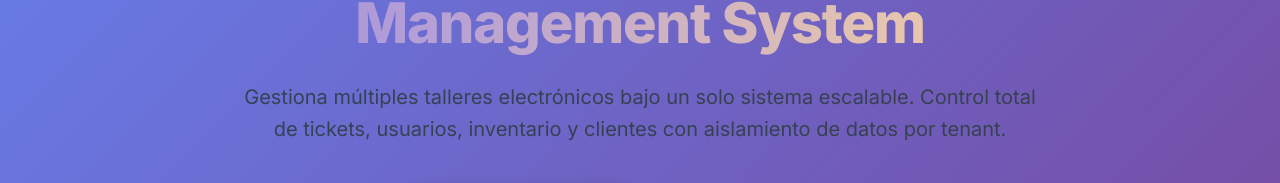
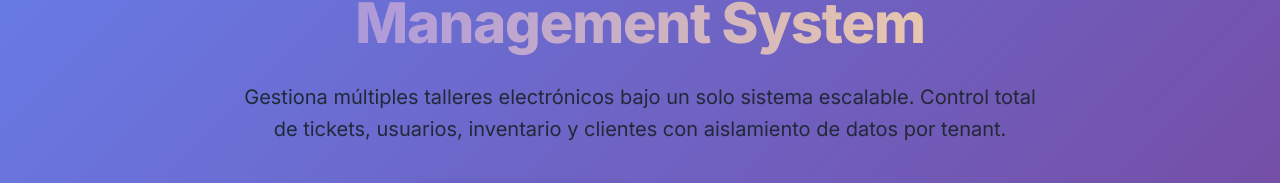
Before and after one commit to elKevin24/FIX-AI-NEXT, a Next.js app: page / in a window 1280 px wide. Shown: the part 141-324 px from the top of the page. Built offline with nearby package versions, Linux system fonts and the light colour scheme.

Commit message:
fix(css): increase color contrast for accessibility (Lighthouse)

```diff
--- a/src/app/globals.css
+++ b/src/app/globals.css
@@ -15,12 +15,12 @@
   --color-primary-100: hsl(220, 95%, 93%);
   --color-primary-200: hsl(220, 90%, 85%);
   --color-primary-300: hsl(220, 85%, 75%);
-  --color-primary-400: hsl(220, 80%, 60%);
-  --color-primary-500: hsl(220, 75%, 48%);
+  --color-primary-400: hsl(220, 80%, 55%);
+  --color-primary-500: hsl(220, 85%, 40%);
   /* Darkened for white text readability */
-  --color-primary-600: hsl(220, 75%, 40%);
+  --color-primary-600: hsl(220, 90%, 30%);
   /* Darkened for button backgrounds */
-  --color-primary-700: hsl(220, 75%, 30%);
+  --color-primary-700: hsl(220, 90%, 25%);
   --color-primary-800: hsl(220, 70%, 20%);
   --color-primary-900: hsl(220, 65%, 10%);
 
@@ -98,9 +98,9 @@
   /* Text Colors - High Contrast */
   --color-text-primary: var(--color-gray-900);
   /* Ratio > 15:1 */
-  --color-text-secondary: var(--color-gray-700);
+  --color-text-secondary: var(--color-gray-800);
   /* Ratio > 10:1 */
-  --color-text-tertiary: var(--color-gray-500);
+  --color-text-tertiary: var(--color-gray-600);
   /* Ratio > 4.5:1 (AA Large / AA Normal) */
   --color-text-inverse: hsl(0, 0%, 100%);
   --color-text-link: var(--color-primary-600);
```
